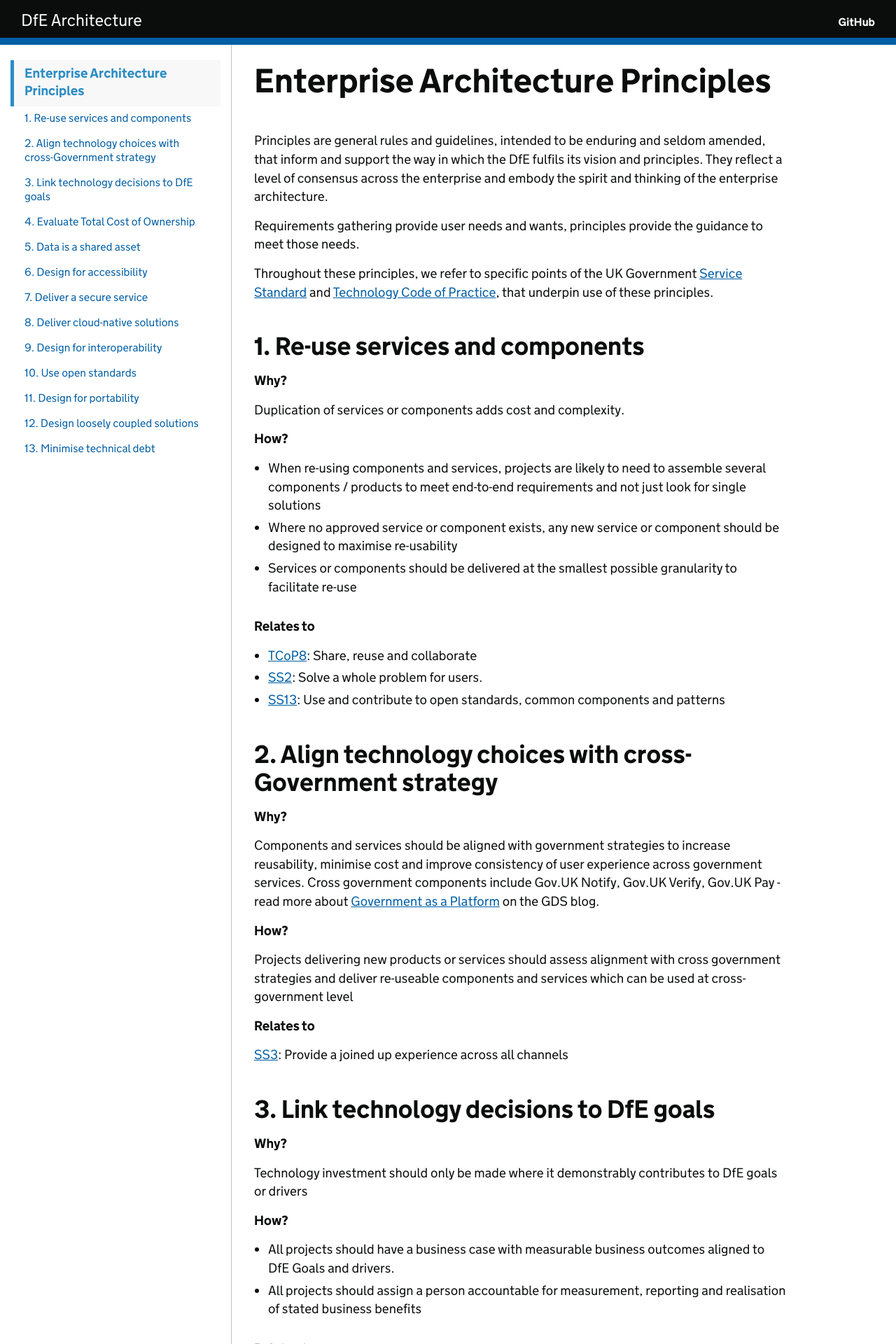
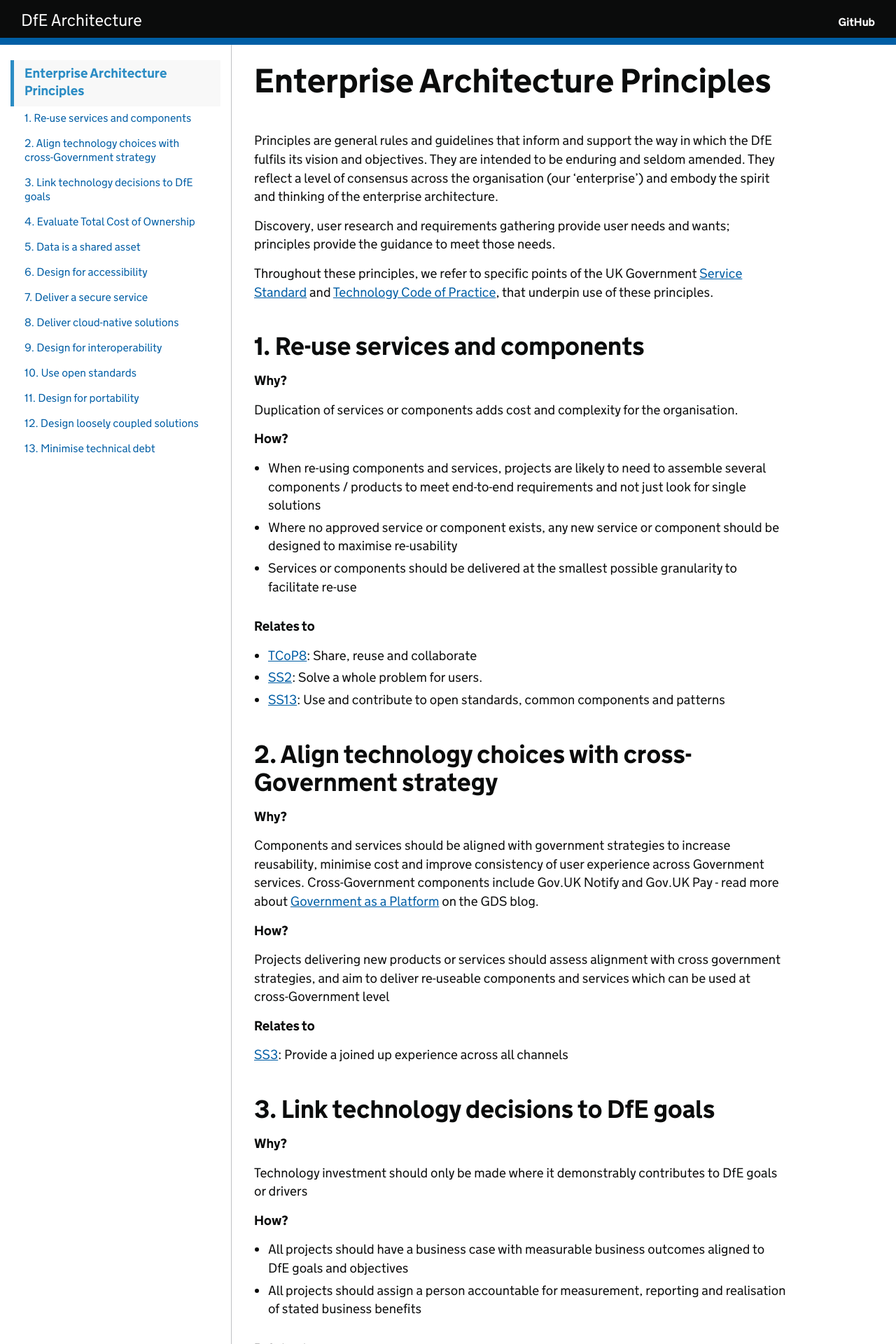
Before and after one commit to DFE-Digital/architecture, a Jekyll site: the page built from principles/enterprise-architecture-principles.md, in a window 1280 px wide. Shown: the top 1920 px of the page at 70% size. Built offline with Jekyll 4.4.1, drawn with Linux system fonts in a browser that asks for light colours; our own code applies the rules of GitHub Pages for plain Markdown files; some of the changed text lies outside the part shown.

Commit message:
Update enterprise-architecture-principles.md
Minor tweaks and corrections for currency

```diff
--- a/principles/enterprise-architecture-principles.md
+++ b/principles/enterprise-architecture-principles.md
@@ -5,9 +5,9 @@ expires: 2021-01-01
 
 # Enterprise Architecture Principles
 
-Principles are general rules and guidelines, intended to be enduring and seldom amended, that inform and support the way in which the DfE fulfils its vision and principles. They reflect a level of consensus across the enterprise and embody the spirit and thinking of the enterprise architecture.
+Principles are general rules and guidelines that inform and support the way in which the DfE fulfils its vision and objectives. They are intended to be enduring and seldom amended. They reflect a level of consensus across the organisation (our 'enterprise') and embody the spirit and thinking of the enterprise architecture.
 
-Requirements gathering provide user needs and wants, principles provide the guidance to meet those needs.
+Discovery, user research and requirements gathering provide user needs and wants; principles provide the guidance to meet those needs.
 
 Throughout these principles, we refer to specific points of the UK Government [Service Standard](https://www.gov.uk/service-manual/service-standard) and [Technology Code of Practice](https://www.gov.uk/government/publications/technology-code-of-practice/technology-code-of-practice), that underpin use of these principles.
 
@@ -15,7 +15,7 @@ Throughout these principles, we refer to specific points of the UK Government [S
 
 __Why?__
 
-Duplication of services or components adds cost and complexity.
+Duplication of services or components adds cost and complexity for the organisation.
 
 __How?__
 - When re-using components and services, projects are likely to need to assemble several components / products to meet end-to-end requirements and not just look for single solutions
@@ -32,11 +32,11 @@ __Relates to__
 
 __Why?__
 
-Components and services should be aligned with government strategies to increase reusability, minimise cost and improve consistency of user experience across government services. Cross government components include Gov.UK Notify, Gov.UK Verify, Gov.UK Pay - read more about [Government as a Platform](https://gds.blog.gov.uk/category/government-as-a-platform/) on the GDS blog.
+Components and services should be aligned with government strategies to increase reusability, minimise cost and improve consistency of user experience across Government services. Cross-Government components include Gov.UK Notify and Gov.UK Pay - read more about [Government as a Platform](https://gds.blog.gov.uk/category/government-as-a-platform/) on the GDS blog.
 
 __How?__
 
-Projects delivering new products or services should assess alignment with cross government strategies and deliver re-useable components and services which can be used at cross-government level
+Projects delivering new products or services should assess alignment with cross government strategies, and aim to deliver re-useable components and services which can be used at cross-Government level
 
 __Relates to__
 
@@ -49,7 +49,7 @@ __Why?__
 Technology investment should only be made where it demonstrably contributes to DfE goals or drivers
 
 __How?__
-- All projects should have a business case with measurable business outcomes aligned to DfE Goals and drivers.
+- All projects should have a business case with measurable business outcomes aligned to DfE goals and objectives
 - All projects should assign a person accountable for measurement, reporting and realisation of stated business benefits
 
 __Relates to__
@@ -84,9 +84,9 @@ Read more about our [Enterprise Data Architecure principles](/enterprise-data-ar
 
 __How?__
 
--  Data must be sharable – solutions should adhere to Departmental Data Standards, working with DfE Data Governance team to extend those standards if necessary.
+-  Data must be sharable – solutions should adhere to Departmental Data Standards, working with the DfE Data Governance team to extend those standards if necessary.
 -  Data must be shared – services should provide methods of sharing data with other services to support other user journeys, and with the Enterprise Data & Analysis Platform to support reporting, analysis and Data Science.
--  Data must be protected – services must take care during both development and operational phases to adequately secure live data, including but not limited to data containing Personally Identifiable Information. Architects must follow the Departmental Data Protection policies held by the DfE Data Governance team to ensure they are protecting our shared assets appropriately.
+-  Data must be protected – services must take care during both development and operational phases to adequately secure live data, including but not limited to data containing Personally Identifiable Information (PII). Architects must follow the Departmental Data Protection policies held by the DfE Data Governance team to ensure they are protecting our shared assets appropriately.
 
 __Relates to__
 
@@ -97,11 +97,11 @@ __Relates to__
 
 __Why?__
 
-We must ensure there is an equal playing field for all users.
-Systems must adhere to current government accessibility regulations.
+We must ensure there is a 'level playing field' for all users of a service - that services are inclusive of all users' needs.
+Services and systems must adhere to current government accessibility regulations.
 
 __How?__
--  Seek input from Accessibility Advisers on how designs might need amending to improve accessibility
+-  Seek input from DfE Accessibility Advisers on how designs might need amending to improve accessibility
 -  Include accessibility testing as part of any project delivery
 
 __Relates to__
@@ -136,8 +136,8 @@ __Why?__
 __How?__
 -  Choose Software as a Service (SaaS), before Platform as a Service (PaaS), before Infrastructure as a Service (IaaS)
 -  Check hosting arrangements and data sensitivity when selecting cloud solutions
--  Design exit strategy before entering cloud agreements
--  Design solutions to take advantage of cloud features, such as elastic scaling, automated spin-down
+-  Design the exit strategy before entering cloud agreements
+-  Design solutions to take advantage of cloud features, such as elastic scaling and automated spin-down
 
 __Relates to__
 
@@ -180,11 +180,11 @@ __Relates to__
 __Why?__
 
 - Avoidance of vendor lock-in
-- Moving to a new platform is simpler and requires less engineering
+- Moving to a new platform is simpler and requires less engineering (and cost)
 
 __How?__
 - Design must be platform agnostic
-- Minimise use platform specific features
+- Minimise use of platform specific features
 - Will require an exit strategy
 
 ## 12. Design loosely coupled solutions
@@ -196,7 +196,7 @@ __Why?__
 
 __How?__
 - Projects must ensure any additional coordination protocols needed are in place
-- Projects must ensure consistent data synchronisation with DfE Data guidance
+- Projects must ensure consistent data synchronisation aligned with DfE Data guidance
 
 __Relates to__
 
```
Also changed, not shown: other parts of principles/enterprise-architecture-principles.md (+11 -11 lines).
